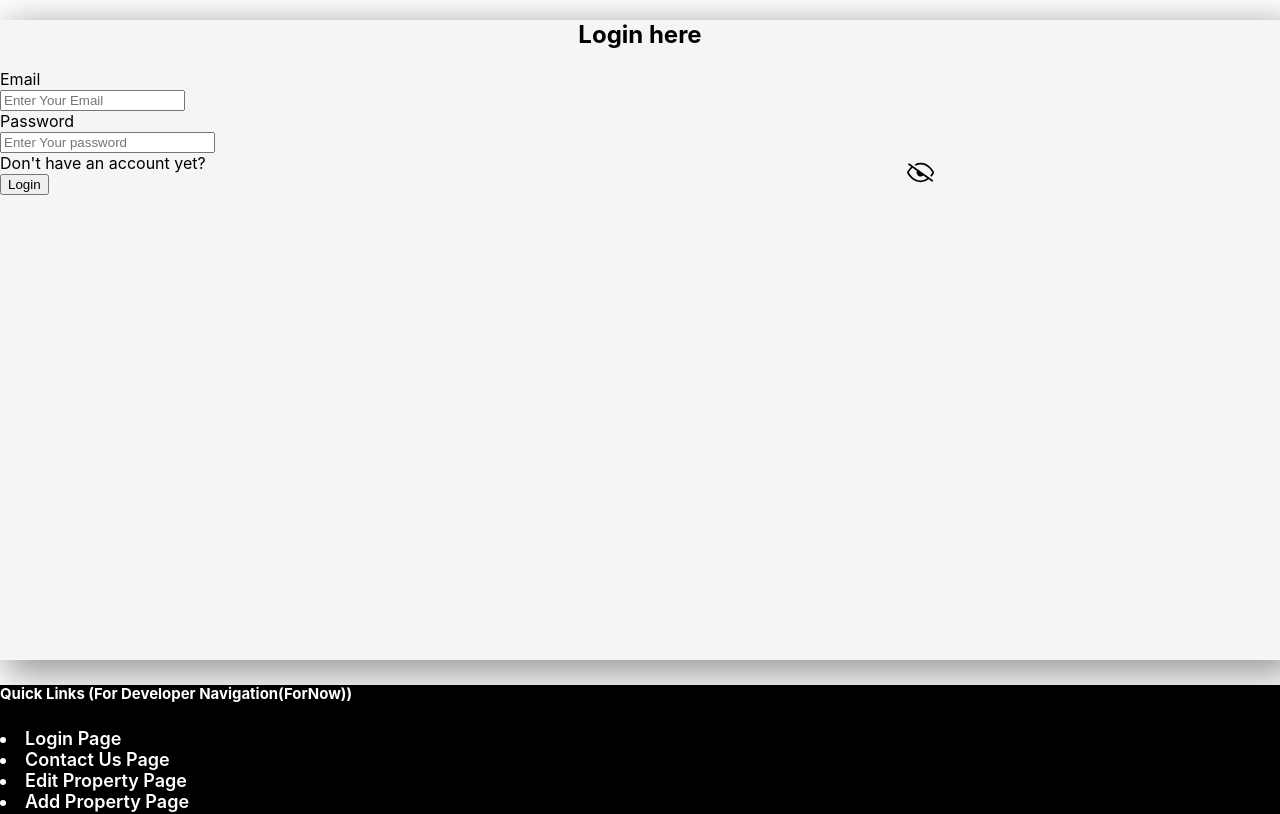
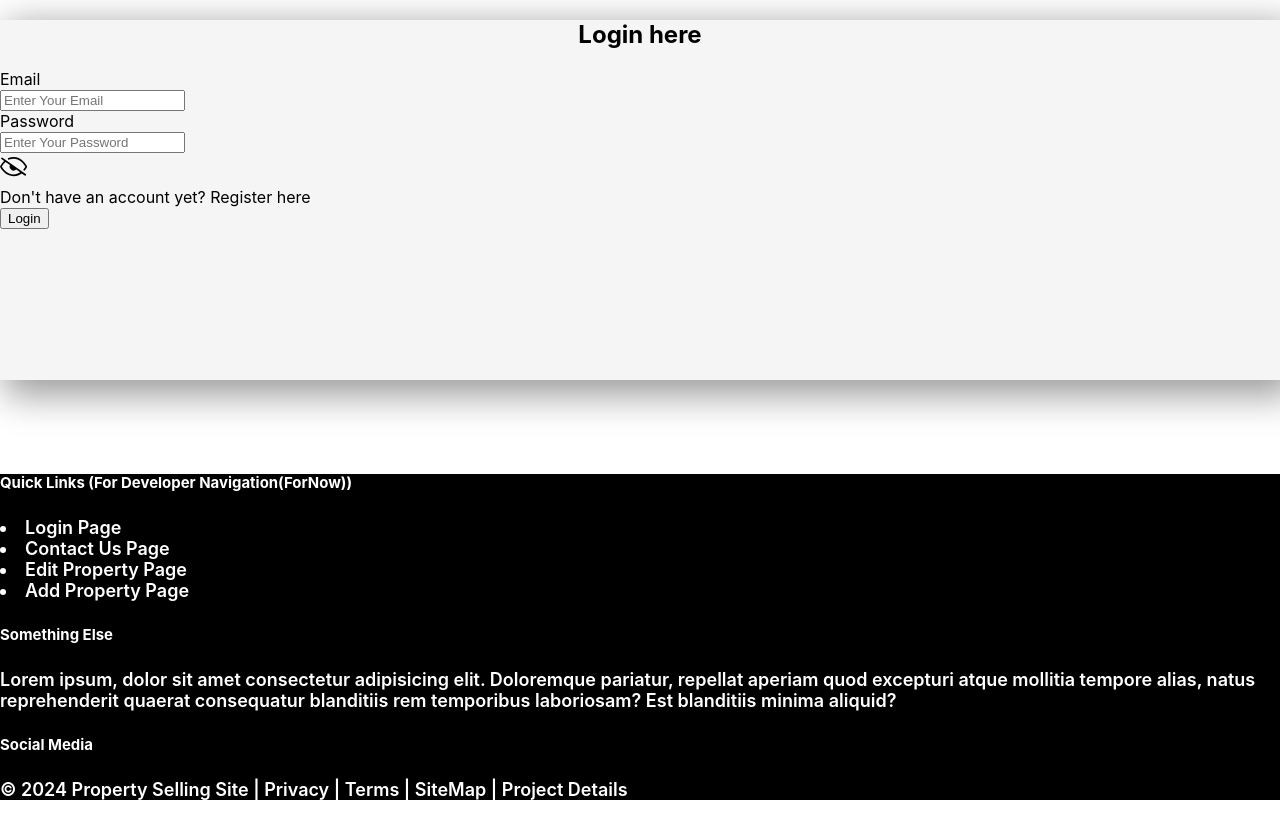
Before and after one commit to gauravrathore701/PropertySellingSite, a React (Create React App) app in the folder client/: page /login in a window 1280 px wide. Shown: the top 814 px of the page. Built offline with nearby package versions, Linux system fonts and the light colour scheme; the HTML template or start-up script is replaced by a standard one.

Commit message:
Login page design changes

```diff
--- a/client/src/App.css
+++ b/client/src/App.css
@@ -14,6 +14,15 @@
 /* Contact Us Form Designs */
 .contactUsForm {
   background-color: whitesmoke; /* Does Nothing just there to fill the class */
+}
+
+/* login for design */
+.loginformContainer {
+  box-shadow: 10px 10px 35px 5px rgba(0, 0, 0, 0.4);
+  -webkit-box-shadow: 10px 10px 35px 5px rgba(0, 0, 0, 0.4);
+  -moz-box-shadow: 10px 10px 35px 5px rgba(0, 0, 0, 0.4);
+  background-color: whitesmoke;
+  min-height: 45vh;
 }
 
 /* Footer Designs */
--- a/client/src/Pages/LoginPage.jsx
+++ b/client/src/Pages/LoginPage.jsx
@@ -1,28 +1,28 @@
 import { useState } from "react";
 import { TbEye } from "react-icons/tb";
-import { GoEyeClosed } from "react-icons/go"
+import { GoEyeClosed } from "react-icons/go";
 import Footer from "../Components/Footer";
-
+import { Link } from "react-router-dom";
 
 function LoginPage() {
   //   // create state members
   // const [email, setEmail] = useState("");
   const [showPassword, setShowPassword] = useState("");
-  const[data,setData] = useState({
-    email : "",
-    password : ""
-})
+  const [data, setData] = useState({
+    email: "",
+    password: "",
+  });
 
-const handleOnChange = (e) =>{
-  const {name,value} = e.target
+  const handleOnChange = (e) => {
+    const { name, value } = e.target;
 
-    setData((prev)=>{
-      return{
+    setData((prev) => {
+      return {
         ...prev,
-        [name] : value
-      }
-    })
-}
+        [name]: value,
+      };
+    });
+  };
 
   // get the navigate object
   // const navigate = useNavigate()
@@ -61,50 +61,48 @@ const handleOnChange = (e) =>{
 
   return (
     <div>
-         <div className="container formContainer loginForm col-lg-6 col-md-12 px-4">
-
-    <h2 className="centered mb-5 mt-6">Login here</h2>
+      <div className="container loginformContainer loginForm col-lg-6  mb-1 px-7 py-4">
+        <h2 className="centered mb-4 mt-6">Login here</h2>
         <div className="form-label">Email</div>
-    <input onChange={handleOnChange}
+        <input
+          onChange={handleOnChange}
           type="email"
           name="email"
           value={data.email}
           placeholder="Enter Your Email"
-            className="form-control" />
+          className="form-control"
+        />
 
         <div className="form-label">Password</div>
+        <div className="d-flex align-items-center position-relative">
           <input
             type={showPassword ? "text" : "password"}
-            placeholder="Enter Your password"
+            placeholder="Enter Your Password"
             name="password"
             value={data.password}
             onChange={handleOnChange}
             className="form-control"
-            style={{ paddingRight: '2rem' }}
           />
           <div
             onClick={() => setShowPassword((prev) => !prev)}
-            style={{
-              position: 'absolute',
-              right: '27%',
-              top: '22%',
-              transform: 'translateY(-50%)',
-              cursor: 'pointer'
-            }}
+            className="position-absolute end-0 me-2"
+            style={{ cursor: "pointer" }}
           >
-            <span style={{ fontSize: '1.7rem' }}>
+            <span style={{ fontSize: "1.7rem" }}>
               {showPassword ? <TbEye /> : <GoEyeClosed />}
             </span>
           </div>
+        </div>
+
         <div>
-            Don't have an account yet?{" "}
-            {/* <Link to='/register'>Register here</Link> */}
+          Don't have an account yet? <Link to="/">Register here</Link>
         </div>
         <button className="mt-2 btn btn-success">Login</button>
       </div>
-            <Footer/>
+      <div style={{ position: "absolute", bottom: "0" }}>
+        <Footer />
       </div>
-
+    </div>
   );
 }
 
```
Lines whose indentation alone changed are shown as unchanged.
